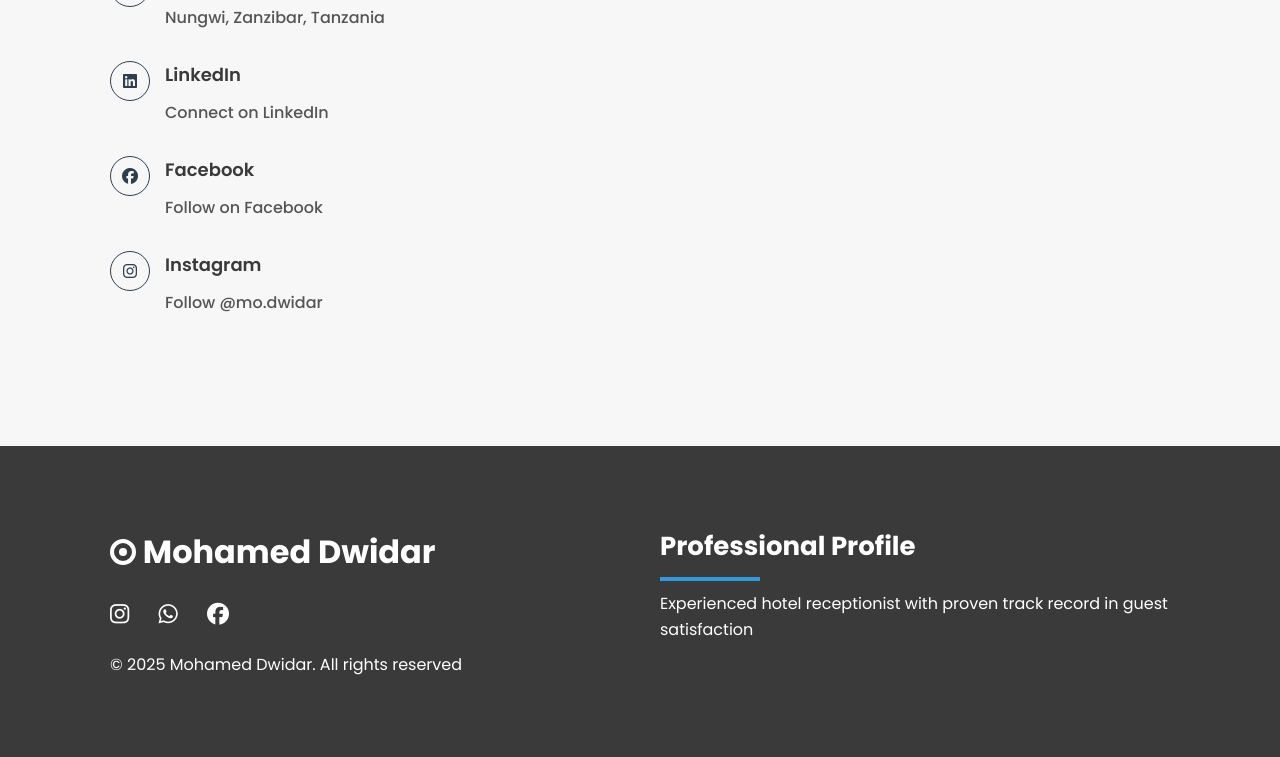
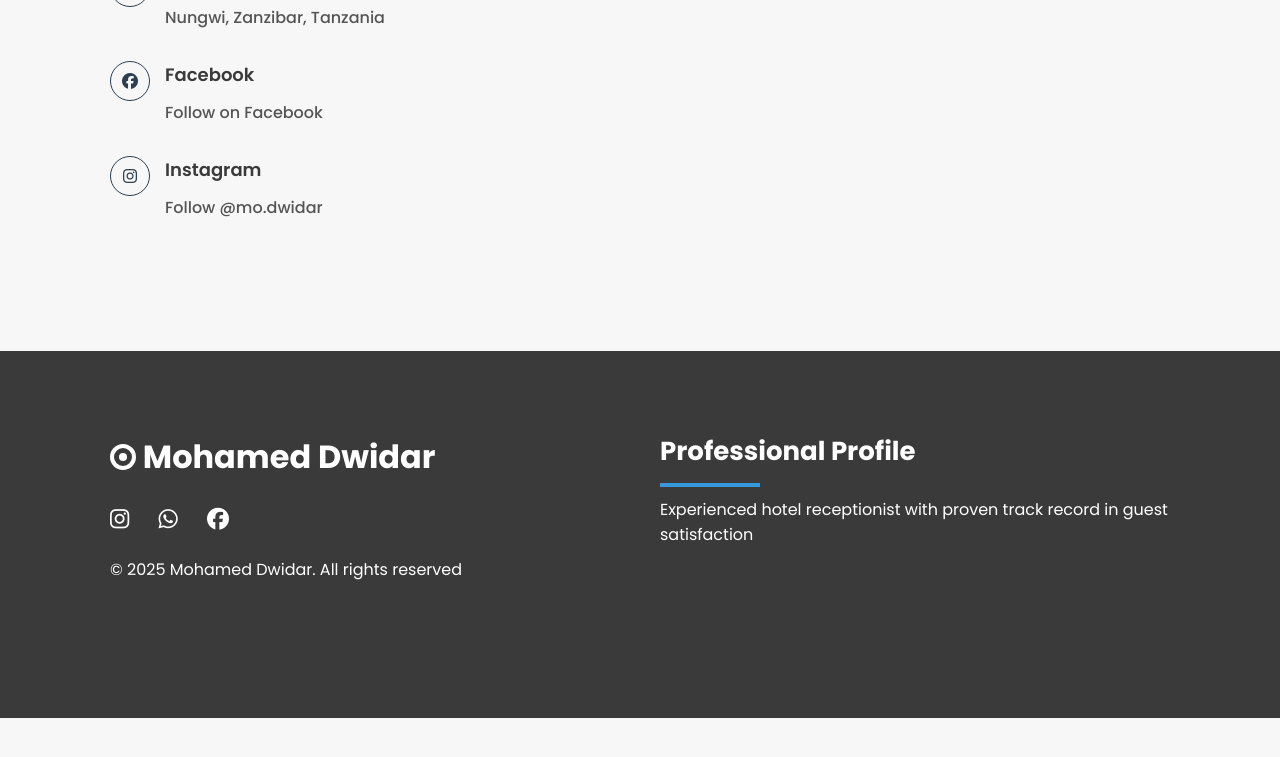
Before and after one commit to dawoodblackgy/mdwidar, a plain HTML site: page index.html in a window 1280 px wide. Shown: the part 3702-4459 px from the top of the page. After the commit the page ends 4420 px from the top, so only its background shows below. Drawn offline with nearby package versions, Linux system fonts and the light colour scheme.

Commit message:
Update index.html

```diff
--- a/index.html
+++ b/index.html
@@ -203,11 +203,7 @@
                         <p>Nungwi, Zanzibar, Tanzania</p>
                     </div>
 
-                    <div class="contact-info-item">
-                        <i class="fa-brands fa-linkedin"></i>
-                        <h4>LinkedIn</h4>
-                        <p><a href="https://linkedin.com/in/mohamed-dwidar" target="_blank">Connect on LinkedIn</a></p>
-                    </div>
+
 
                     <div class="contact-info-item">
                         <i class="fa-brands fa-facebook"></i>
```
